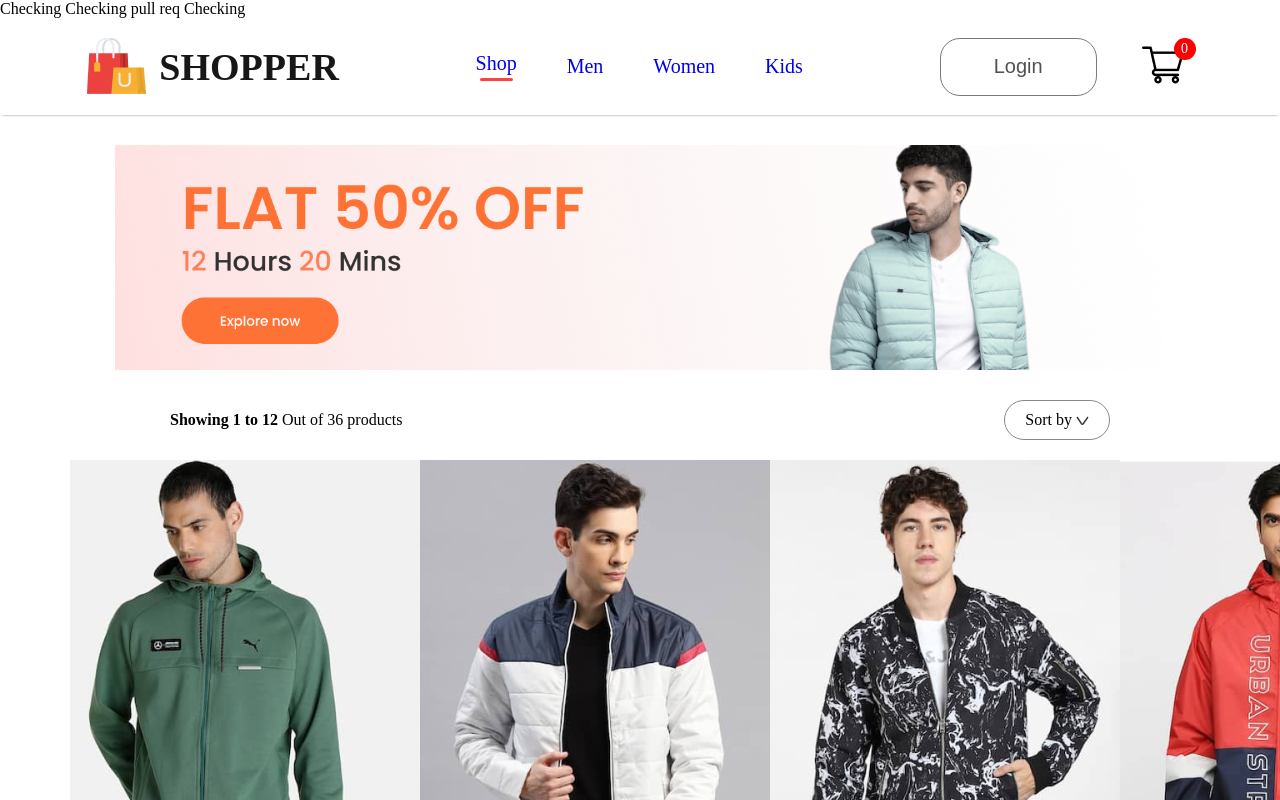
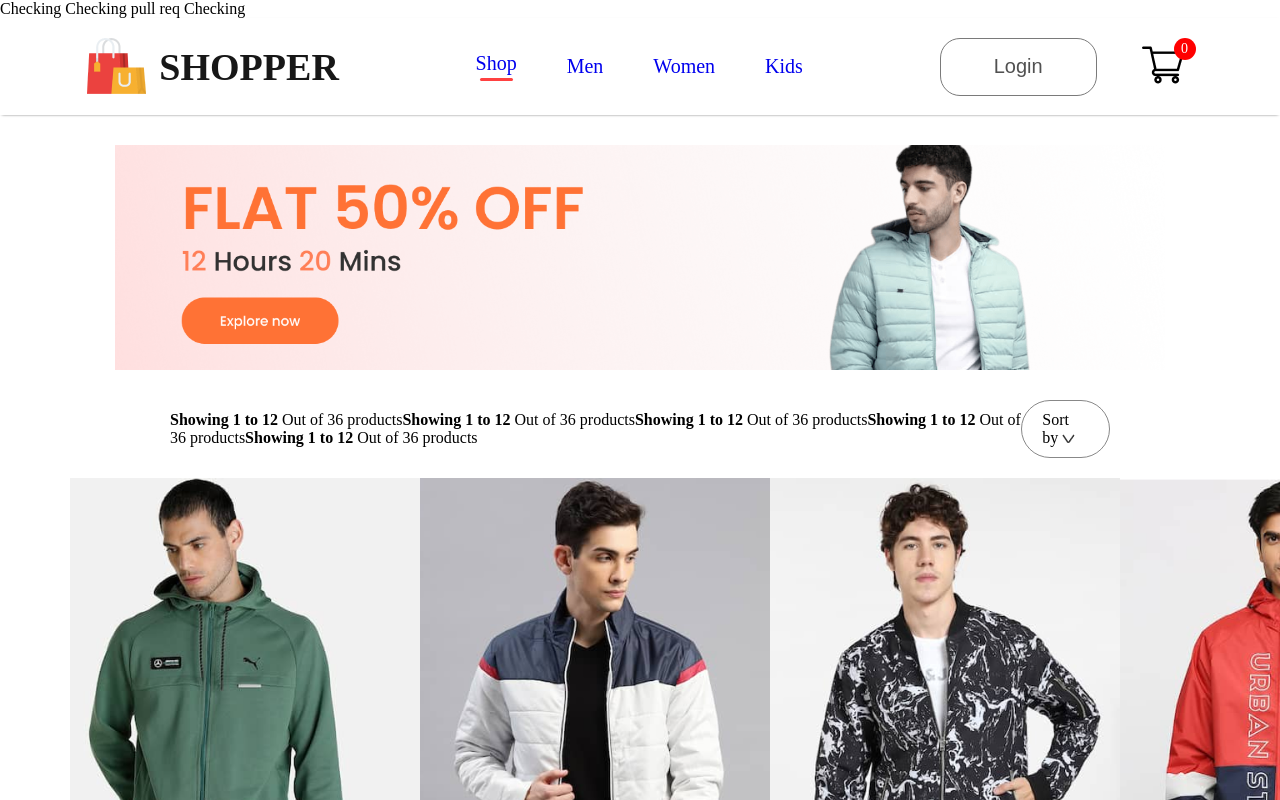
Before and after one commit to Guhan1943/E-Commers, a React (Vite) app: page /mens in a window 1280 px wide. Shown: the top 800 px of the page. Built offline with nearby package versions, Linux system fonts and the light colour scheme.

Commit message:
add 4 line

```diff
--- a/src/Pages/ShopCategory.jsx
+++ b/src/Pages/ShopCategory.jsx
@@ -10,6 +10,10 @@ export const ShopCategory = (props) => {
       <img className='shop-category-banner' src={props.banner} alt="" />
       <div className="shopCatogoty-indexsort">
         <p>
+          <span>Showing 1 to 12</span> Out of 36 products
+          <span>Showing 1 to 12</span> Out of 36 products
+          <span>Showing 1 to 12</span> Out of 36 products
+          <span>Showing 1 to 12</span> Out of 36 products
           <span>Showing 1 to 12</span> Out of 36 products
         </p>
         <div className="shopCategory-sort">
```
